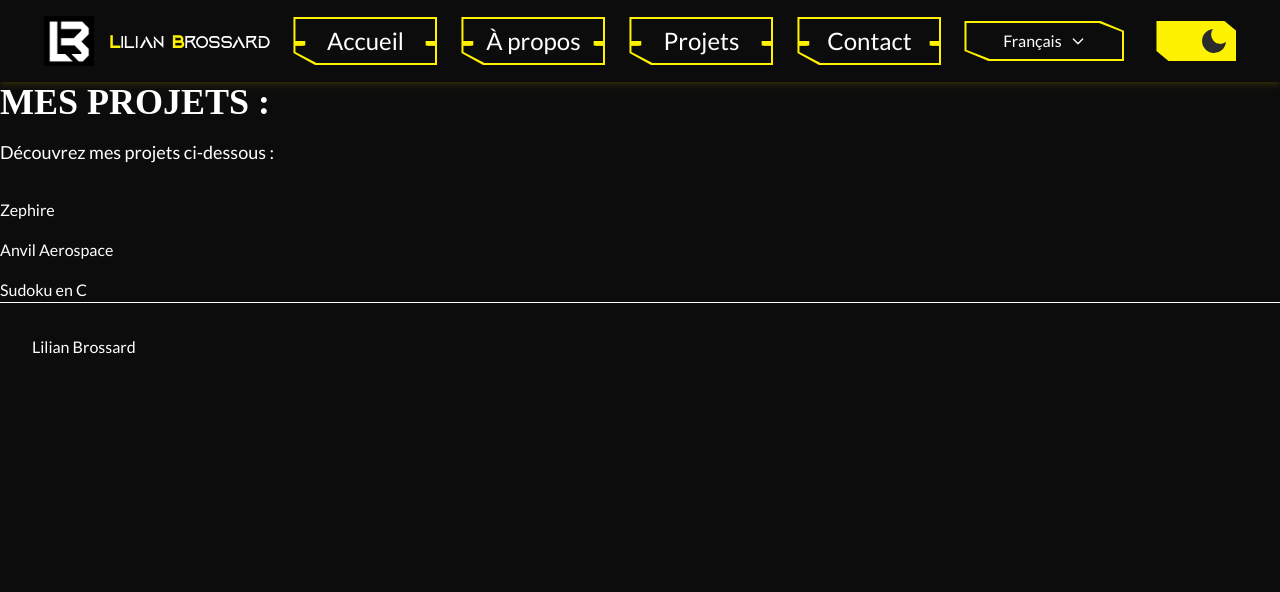
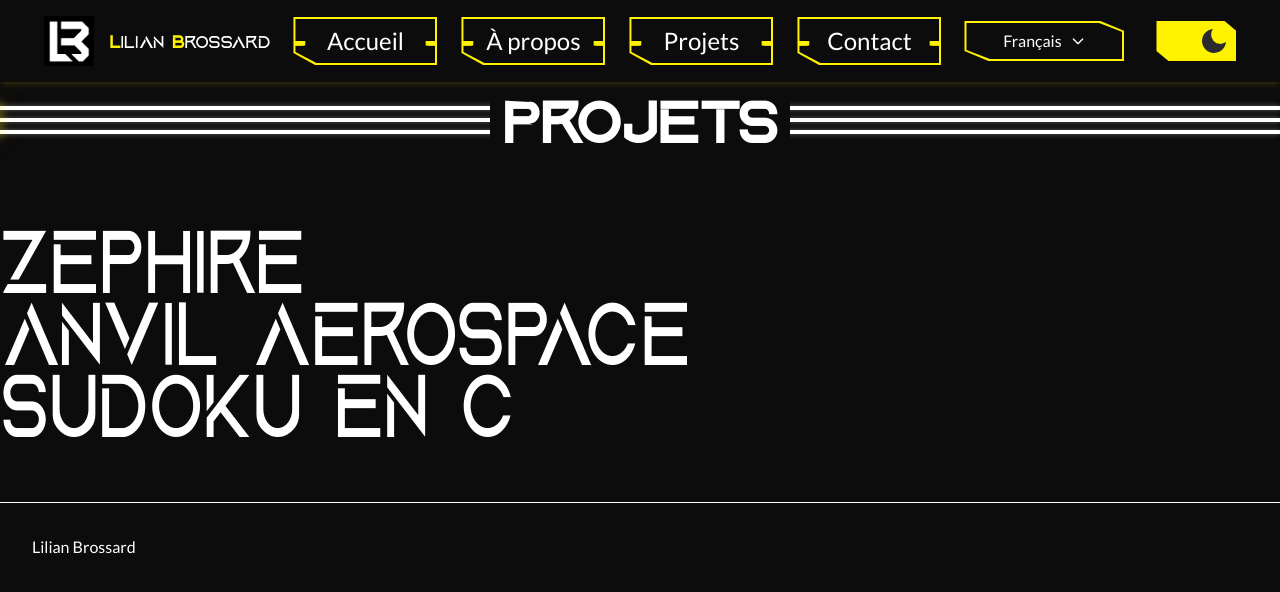
Before and after one commit to LilianBrossard/lilian-brossard, a Next.js app: page /projet in a window 1280 px wide. Shown: the top 592 px of the page. Built offline with nearby package versions, Linux system fonts and the light colour scheme; a web font is replaced by a local one.

Commit message:
feat: ajouter le composant ProjetList pour afficher les projets avec animations et gestion des états

```diff
--- a/app/projet/page.tsx
+++ b/app/projet/page.tsx
@@ -1,8 +1,9 @@
 import Navbar from "@/components/Navbar";
 import Footer from "@/components/Footer";
 import Translate from "@/utils/Translate";
+import MainTitle from "@/components/MainTitle";
+import ProjetList from "@/components/ProjetList";
 
-import Link from "next/link";
 import { getAllProjects } from "@/utils/MarkdownReader";
 
 export default function Home() {
@@ -12,19 +13,20 @@ export default function Home() {
     <div className="w-screen min-h-screen">
       <h1 className="sr-only">Lilian Brossard Portfolio</h1>
       <main className="flex flex-col w-full h-full">
-        <Navbar />
-        <h2 className="text-4xl font-bold uppercase font-[--font-aquire]">
-          Mes projets :
-        </h2>
-        <div className="sticky top-0 z-40"></div>
-        <p className="mt-4 text-lg">Découvrez mes projets ci-dessous :</p>
-        <div className="mt-8 flex flex-col gap-4">
-          {projects.map((project) => (
-            <Link key={project.slug} href={`/projet/${project.slug}`}>
-              <Translate dict={project.title} />
-            </Link>
-          ))}
+        <div className="w-full sticky top-0 z-40">
+          <Navbar />
+          <div className="block lg:hidden h-16"></div>
         </div>
+        <MainTitle
+          titre={{
+            FRA: "Projets",
+            ENG: "Projects",
+            SPA: "Proyectos",
+            DEU: "Projekte",
+          }}
+          links={["#"]}
+        />
+        <ProjetList projects={projects} />
       </main>
       <Footer />
     </div>
--- /dev/null
+++ b/components/ProjetList.tsx
@@ -0,0 +1,114 @@
+"use client";
+import Translate from "@/utils/Translate";
+
+import Link from "next/link";
+import { useRef, useState, useEffect } from "react";
+
+type LangType = "ENG" | "FRA" | "SPA" | "DEU";
+
+type DictTraductionType = {
+  [K in LangType]: string;
+};
+
+interface ProjetListProps {
+  projects: Array<{
+    slug: string;
+    title: DictTraductionType;
+    description: DictTraductionType;
+    date: string;
+    details: DictTraductionType[];
+    images: string[];
+    git?: string | null;
+    site?: string | null;
+    content?: string;
+  }>;
+}
+
+export default function ProjetList({ projects }: ProjetListProps) {
+  const containerRef = useRef<HTMLDivElement>(null);
+
+  const [hoverID, setHoverID] = useState<number | null>(null);
+
+  useEffect(() => {
+    if (containerRef.current) {
+      if (hoverID !== null) {
+        for (let i = 0; i < projects.length; i++) {
+          const element = containerRef.current.children[i] as HTMLAnchorElement;
+          if (i === hoverID) {
+            element.classList.add(
+              "translate-x-4",
+              "md:translate-x-8",
+              "lg:translate-x-12",
+              "xl:translate-x-16"
+            );
+            element.classList.remove(
+              "translate-x-2",
+              "md:translate-x-4",
+              "lg:translate-x-6",
+              "xl:translate-x-8"
+            );
+          } else if (i === hoverID + 1 || i === hoverID - 1) {
+            element.classList.add(
+              "translate-x-2",
+              "md:translate-x-4",
+              "lg:translate-x-6",
+              "xl:translate-x-8"
+            );
+            element.classList.remove(
+              "translate-x-4",
+              "md:translate-x-8",
+              "lg:translate-x-12",
+              "xl:translate-x-16"
+            );
+          } else {
+            element.classList.remove(
+              "translate-x-4",
+              "md:translate-x-8",
+              "lg:translate-x-12",
+              "xl:translate-x-16",
+              "translate-x-2",
+              "md:translate-x-4",
+              "lg:translate-x-6",
+              "xl:translate-x-8"
+            );
+          }
+        }
+      } else {
+        for (let i = 0; i < projects.length; i++) {
+          const element = containerRef.current.children[i] as HTMLAnchorElement;
+          element.classList.remove(
+            "translate-x-4",
+            "md:translate-x-8",
+            "lg:translate-x-12",
+            "xl:translate-x-16",
+            "translate-x-2",
+            "md:translate-x-4",
+            "lg:translate-x-6",
+            "xl:translate-x-8"
+          );
+        }
+      }
+    }
+  }, [hoverID]);
+
+  return (
+    <div
+      className="w-max flex flex-col items-start justify-start my-16"
+      ref={containerRef}
+      onMouseLeave={() => setHoverID(null)}
+    >
+      {projects.map((project, index) => (
+        <Link
+          key={project.slug}
+          href={`/projet/${project.slug}`}
+          className="w-full overflow-hidden group flex justify-start items-center transition-transform duration-300"
+          onMouseEnter={() => setHoverID(index)}
+        >
+          <h2 className="uppercase scale-y-130 font-(family-name:--font-aquire) text-2xl md:text-5xl lg:text-6xl xl:text-7xl group-hover:text-(--accentuation) transition-colors duration-300">
+            <Translate dict={project.title} />
+          </h2>
+        </Link>
+      ))}
+    </div>
+  );
+}
```
